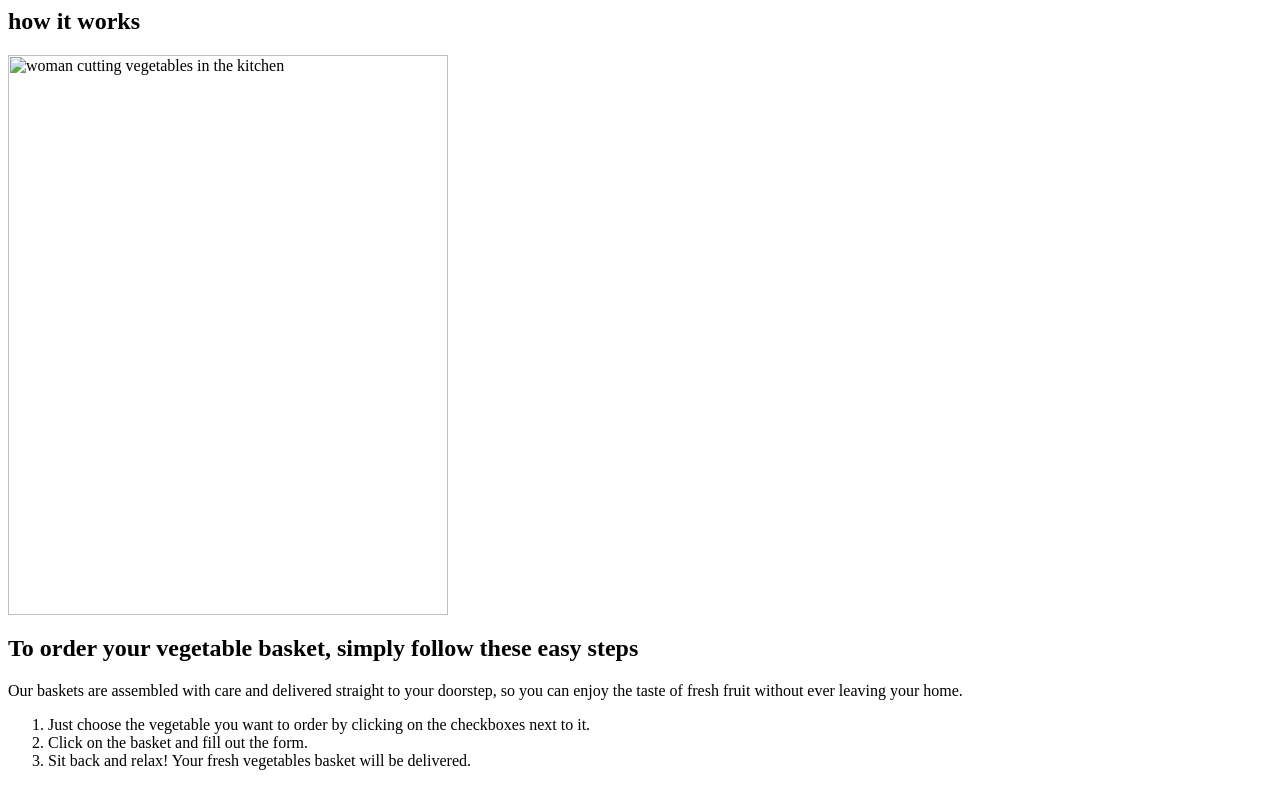
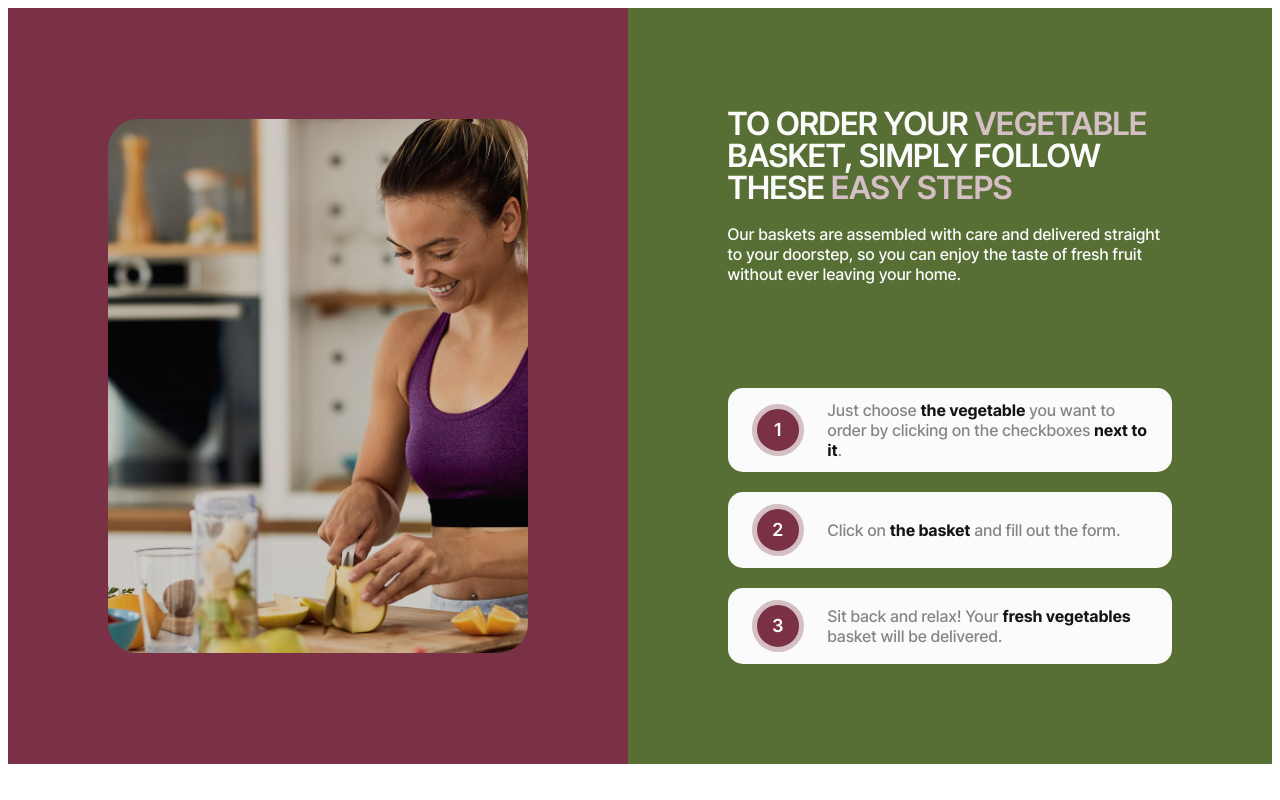
Before and after one commit to Oksana-Moskovko/copia-project, a plain HTML site: page index.html in a window 1280 px wide. Drawn offline with Linux system fonts and the light colour scheme.

Commit message:
додала градіент на дектопну версіюЄ

```diff
--- a/how_it_works.css
+++ b/how_it_works.css
@@ -1,3 +1,57 @@
+body {
+    font-family: "Inter Tight", sans-serif;
+    color: #434455;
+    background-color: #FFFFFF;
+    line-height: 1.5;
+    letter-spacing: 0.02em;
+}
+
+p,
+h1,
+h2,
+h3,
+h4,
+h5,
+h6 {
+    margin: 0;
+}
+
+img {
+    display: block;
+    max-width: 100%;
+    height: auto;
+}
+
+.visually-hidden {
+    position: absolute;
+    width: 1px;
+    height: 1px;
+    margin: -1px;
+    border: 0;
+    padding: 0;
+    white-space: nowrap;
+    clip-path: inset(100%);
+    clip: rect(0 0 0 0);
+    overflow: hidden;
+}
+
+ul,
+ol {
+    list-style-type: none;
+    margin: 0;
+    padding: 0;
+}
+
+a {
+    text-decoration: none;
+}
+
+button {
+    cursor: pointer;
+}
+
+
+/* code */
 .section-picture {
     background-color: #7a3145;
     padding: 40px 20px;
@@ -160,6 +214,7 @@ li::before {
     }
 
     .section-works {
+        background: linear-gradient(to right, #7a3145 49%, #576f35 49%);
         display: flex;
         justify-content: center;
     }
--- a/index.html
+++ b/index.html
@@ -1,42 +1,58 @@
+<!DOCTYPE html>
+<html lang="en">
+<head>
+    <meta charset="UTF-8">
+    <meta name="viewport" content="width=device-width, initial-scale=1.0">
+    <title>Document</title>
+    <link href="https://fonts.googleapis.com/css2?family=Inter+Tight:wght@500;600;700&display=swap" rel="stylesheet">
+
+    <link rel="stylesheet" href="how_it_works.css" />
+</head>
+<body>
     <section class="section-works">
         <h2 class="visually-hidden" id="how-it-works">how it works</h2>
         <div class="section-picture">
             <picture class="picture-women">
-            <source
-                media="(min-width: 1280px)"
-                srcset="
+                <source media="(min-width: 1280px)" srcset="/img
                     /img/how_it_works/girl-desk-min.jpg 1x,
                     /img/how_it_works/girl-desk@2x-min.jpg 2x
-                "
-            />
-            <source
-                media="(min-width: 768px)"
-                srcset="
+                    " />
+                <source media="(min-width: 768px)" srcset="
                     /img/how_it_works/girl-tab-min.jpg 1x,
                     /img/how_it_works/girl-tab@2x-min.jpg 2x
-                "
-            />
-            <source
-                media="(max-width: 768px)"
-                srcset="
+                    " />
+                <source media="(max-width: 768px)" srcset="
                     /img/how_it_works/girl-mob-min.jpg 1x,
                     /img/how_it_works/girl-mob@2x-min.jpg 2x
-                "
-            />
+                    " />
 
-           <img src="/img/how_it_works/girl-desk-min.jpg" alt="woman cutting vegetables in the kitchen" width="440" height="560"/>
+                <img src="/img/how_it_works/girl-desk-min.jpg" alt="woman cutting vegetables in the kitchen" width="440"
+                    height="560" />
             </picture>
         </div>
 
         <div class="instruction">
             <div class="cotainer-instruction">
-            <h2 class="title-instruction">To order your <span class="marker">vegetable</span> basket, simply follow these <span class="marker">easy steps</span></h2>
-            <p class="details-instruction">Our baskets are assembled with care and delivered straight to your doorstep, so you can enjoy the taste of fresh fruit without ever leaving your home.</p>
+                <h2 class="title-instruction">To order your <span class="marker">vegetable</span> basket, simply follow
+                    these <span class="marker">easy steps</span></h2>
+                <p class="details-instruction">Our baskets are assembled with care and delivered straight to your doorstep,
+                    so you can enjoy the taste of fresh fruit without ever leaving your home.</p>
                 <ol>
-                <li class="list-instruction"><span>Just choose <span class="marker-black">the vegetable</span> you want to order by clicking on the checkboxes <span class="marker-black">next to it</span>.</span></li>
-                <li class="list-instruction"><span>Click on <span class="marker-black">the basket</span> and fill out the form.</span></li>
-                <li class="list-instruction"><span>Sit back and relax! Your <span class="marker-black">fresh vegetables</span> basket will be delivered.</span></li>
+                    <li class="list-instruction"><span>Just choose <span class="marker-black">the vegetable</span> you want
+                        to order by clicking on the checkboxes <span class="marker-black">next to it</span>.</span>
+                    </li>
+
+                    <li class="list-instruction"><span>Click on <span class="marker-black">the basket</span> and fill out
+                        the form.</span>
+                    </li>
+
+                    <li class="list-instruction"><span>Sit back and relax! Your <span class="marker-black">fresh
+                        vegetables</span> basket will be delivered.</span>
+                    </li>
                 </ol>
             </div>
         </div>
     </section>
+
+</body>
+</html>
```
Also changed, not shown: img/how_it_works/girl-desk-min.jpg (renamed from girl-desk-min.jpg), img/how_it_works/girl-desk@2x-min.jpg (renamed from girl-desk@2x-min.jpg), img/how_it_works/girl-mob-min.jpg (renamed from girl-mob-min.jpg), img/how_it_works/girl-mob@2x-min.jpg (renamed from girl-mob@2x-min.jpg), img/how_it_works/girl-tab-min.jpg (renamed from girl-tab-min.jpg), img/how_it_works/girl-tab@2x-min.jpg (renamed from girl-tab@2x-min.jpg), 1 other file. Lines whose indentation alone changed are shown as unchanged.
